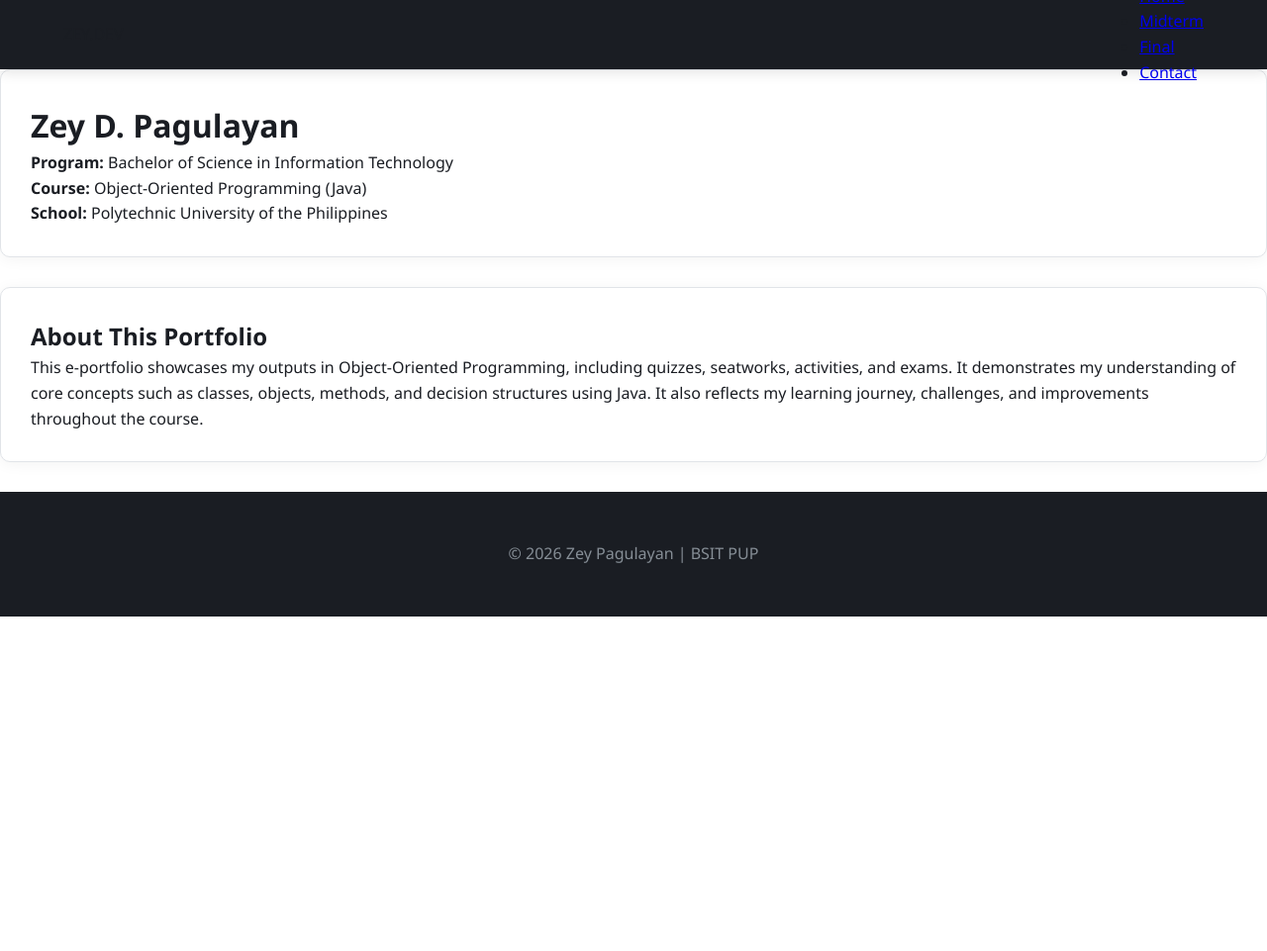
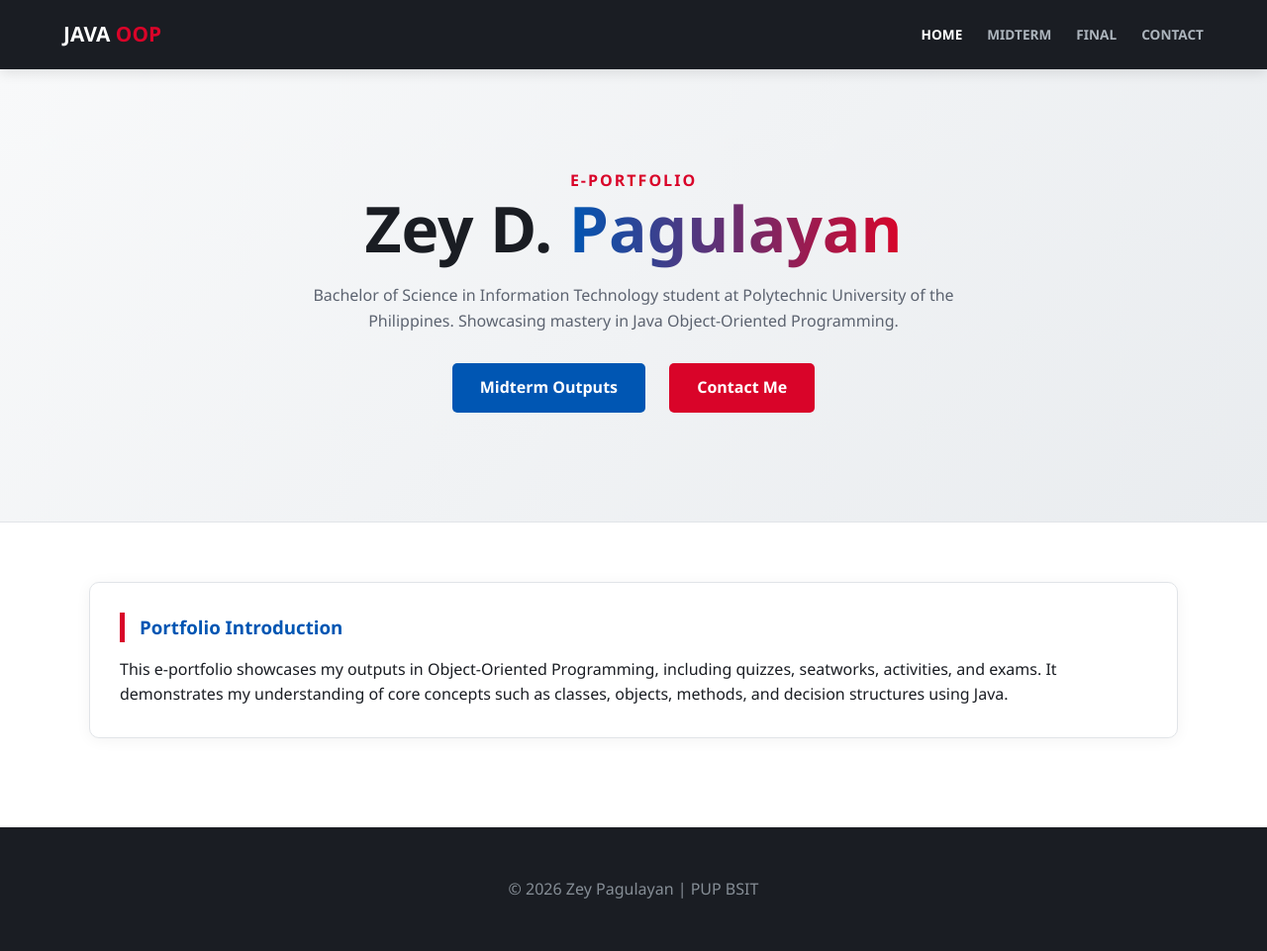
Before and after one commit to YzP0616/YzP0616.github.io, a plain HTML site: page index.html in a window 1280 px wide. Shown: the whole page at 99% size. Before the commit the page ends 800 px from the top, so only its background shows below. Drawn offline with Linux system fonts and the light colour scheme.

Commit message:
Revise HTML structure and content for portfolio

```diff
--- a/index.html
+++ b/index.html
@@ -3,36 +3,44 @@
 <head>
   <meta charset="UTF-8">
   <meta name="viewport" content="width=device-width, initial-scale=1.0">
-    <title>Zey Pagulayan | OOP Portfolio</title>
+  <title>Zey Pagulayan | Portfolio</title>
   <link rel="stylesheet" href="style.css">
 </head>
 <body>
   <nav>
-        <div class="logo">ZEY.DEV</div>
-        <ul>
-            <li><a href="index.html">Home</a></li>
+    <a href="index.html" class="nav-logo">JAVA <span>OOP</span></a>
+    <ul class="nav-links">
+      <li><a href="index.html" class="active">Home</a></li>
       <li><a href="midterm.html">Midterm</a></li>
       <li><a href="final.html">Final</a></li>
       <li><a href="contact.html">Contact</a></li>
     </ul>
   </nav>
 
-    <div class="container">
-        <header class="card">
-            <h1>Zey D. Pagulayan</h1>
-            <p><strong>Program:</strong> Bachelor of Science in Information Technology</p>
-            <p><strong>Course:</strong> Object-Oriented Programming (Java)</p>
-            <p><strong>School:</strong> Polytechnic University of the Philippines</p>
-        </header>
+  <section class="hero">
+    <div class="wrap">
+      <p style="color:var(--primary-red); font-weight:bold; letter-spacing:2px;">E-PORTFOLIO</p>
+      <h1>Zey D. <em>Pagulayan</em></h1>
+      <p style="color:var(--text-dim); max-width:700px; margin: 20px auto;">
+        Bachelor of Science in Information Technology student at Polytechnic University of the Philippines.
+        Showcasing mastery in Java Object-Oriented Programming.
+      </p>
+      <div class="hero-actions">
+        <a href="midterm.html" class="btn-blue">Midterm Outputs</a>
+        <a href="contact.html" class="btn-red">Contact Me</a>
+      </div>
+    </div>
+  </section>
 
-        <section class="card">
-            <h2>About This Portfolio</h2>
-            <p>This e-portfolio showcases my outputs in Object-Oriented Programming, including quizzes, seatworks, activities, and exams. It demonstrates my understanding of core concepts such as classes, objects, methods, and decision structures using Java. It also reflects my learning journey, challenges, and improvements throughout the course.</p>
-        </header>
+  <main class="wrap" style="padding: 60px 0;">
+    <div class="card">
+      <h3>Portfolio Introduction</h3>
+      <p>This e-portfolio showcases my outputs in Object-Oriented Programming, including quizzes, seatworks, activities, and exams. It demonstrates my understanding of core concepts such as classes, objects, methods, and decision structures using Java.</p>
     </div>
+  </main>
 
   <footer>
-        &copy; 2026 Zey Pagulayan | BSIT PUP
+    <p>© 2026 Zey Pagulayan | PUP BSIT</p>
   </footer>
 </body>
 </html>
```
Lines whose indentation alone changed are shown as unchanged.
